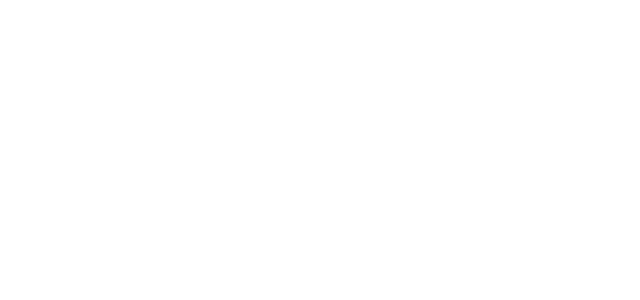
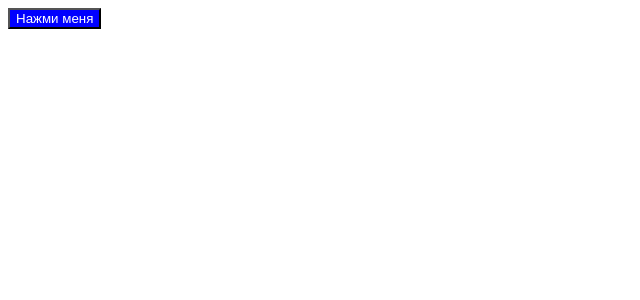
Before and after one commit to NZ888/FirstTask, a React (Vite) app in the folder first/: page / in a window 1280 px wide. Shown: the top 300 px of the page, without its empty margins (0-640 px from the left). Built offline with nearby package versions, Linux system fonts and the light colour scheme.

Commit message:
Create button component

```diff
--- a/first/src/App.jsx
+++ b/first/src/App.jsx
@@ -1,3 +1,4 @@
+import BogButton from "./components/bogdan/bogdan"
 
 function App() {
 
@@ -5,7 +6,7 @@
     <>
       {/* Tu dodajemy swój component
       <NazwaWaszegoComponentu></NazwaWaszegoComponentu> */}
-
+    <BogButton></BogButton>
 
     </>
   )
--- /dev/null
+++ b/first/src/components/bogdan/bogdan.jsx
@@ -0,0 +1,9 @@
+
+function BogButton() {
+  return (
+    <button style={{ backgroundColor: "blue", color: "white" }}>
+      Нажми меня
+    </button>
+  );
+}
+export default BogButton
```
